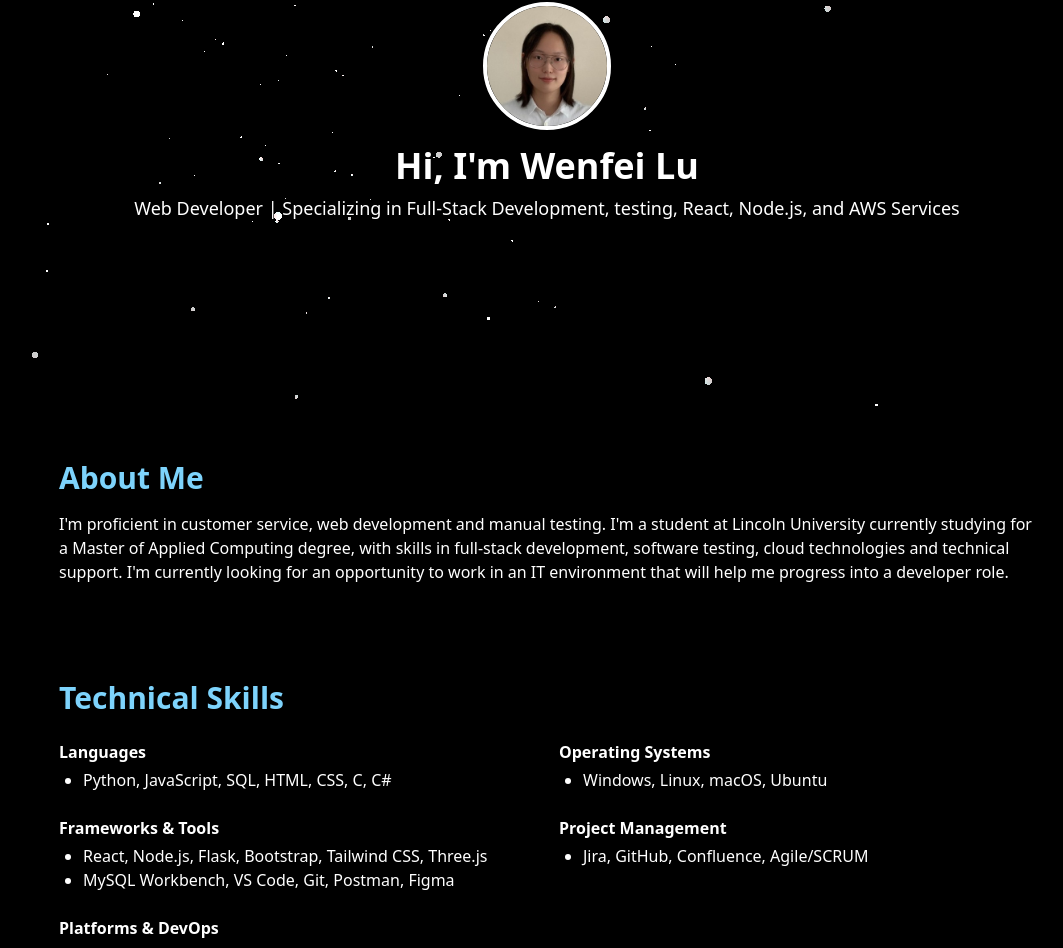
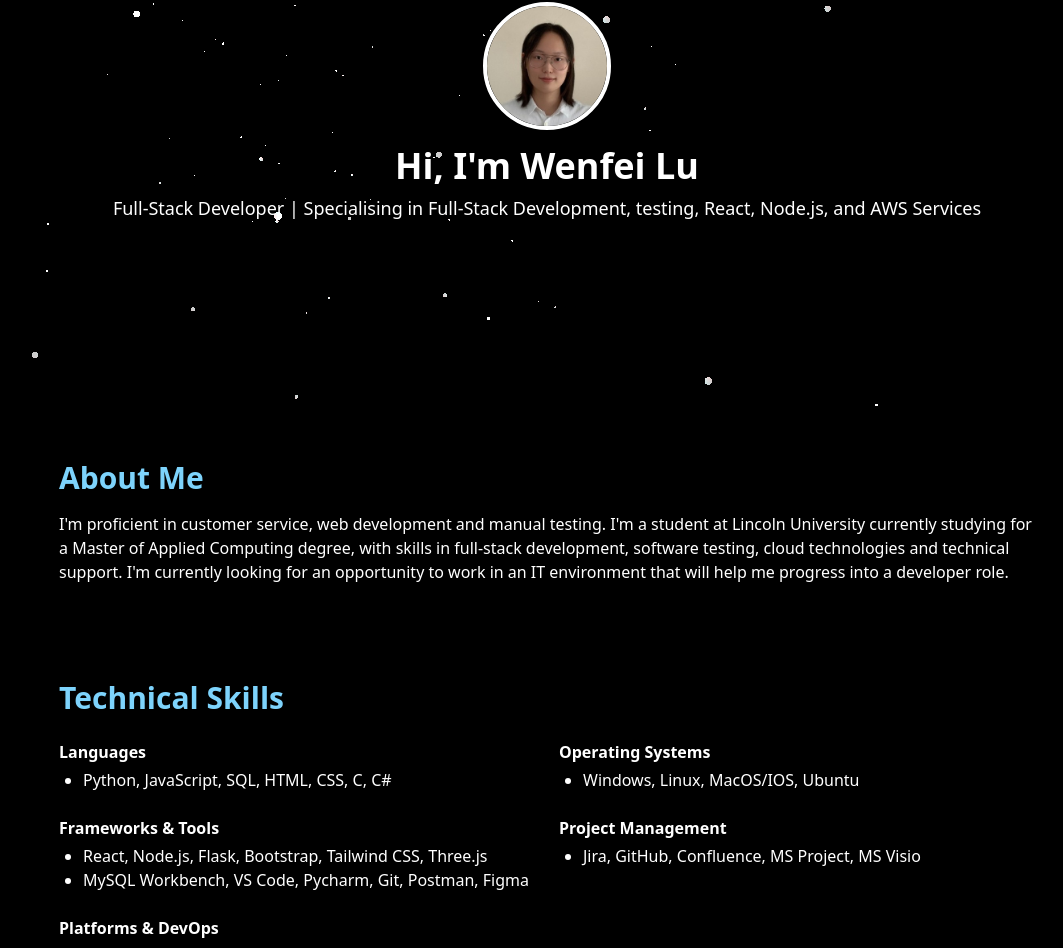
Before and after one commit to RealFifii/Phoebe-Portfolio, a React (Create React App) app: page / in a window 1280 px wide. Shown: the part 240-1188 px from the top of the page, without its empty margins (93-1156 px from the left). Built offline with nearby package versions, Linux system fonts and the light colour scheme.

Commit message:
Revise personal information and skills in App.js

```diff
--- a/src/App.js
+++ b/src/App.js
@@ -97,7 +97,7 @@ function App() {
               />
               <h1 className="text-2xl sm:text-4xl font-bold">Hi, I'm Wenfei Lu</h1>
               <p className="mt-2 text-base sm:text-lg">
-              Web Developer | Specializing in Full-Stack Development, testing, React, Node.js, and AWS Services
+              Full-Stack Developer | Specialising in Full-Stack Development, testing, React, Node.js, and AWS Services
               </p>
             </div>
           </section>
@@ -123,26 +123,26 @@ function App() {
               <div>
               <h4 className="font-semibold mb-1">Operating Systems</h4>
                 <ul className="list-disc ml-6">
-                  <li>Windows, Linux, macOS, Ubuntu</li>
+                  <li>Windows, Linux, MacOS/IOS, Ubuntu</li>
                 </ul>
               </div>
               <div>
               <h4 className="font-semibold mb-1">Frameworks & Tools</h4>
                 <ul className="list-disc ml-6">
                   <li>React, Node.js, Flask, Bootstrap, Tailwind CSS, Three.js</li>
-                  <li>MySQL Workbench, VS Code, Git, Postman, Figma</li>
+                  <li>MySQL Workbench, VS Code, Pycharm, Git, Postman, Figma</li>
                 </ul>
               </div>
               <div>
                 <h4 className="font-semibold mb-1">Project Management</h4>
                 <ul className="list-disc ml-6">
-                  <li>Jira, GitHub, Confluence, Agile/SCRUM</li>
+                  <li>Jira, GitHub, Confluence, MS Project, MS Visio</li>
                 </ul>
               </div>
               <div>
                 <h4 className="font-semibold mb-1">Platforms & DevOps</h4>
                 <ul className="list-disc ml-6">
-                  <li>AWS, Azure DevOps, Docker, CI/CD</li>
+                  <li>AWS, Azure DevOps, Docker</li>
                 </ul>
               </div>
             </div>
```
